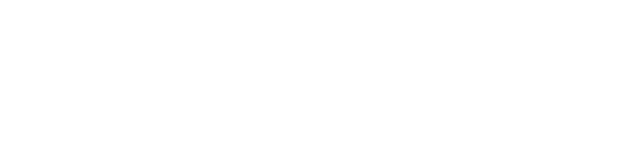
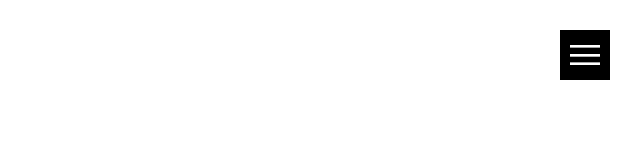
Before and after one commit to 2-daoni/profile-site, a plain HTML site: page index.html in a window 1280 px wide. Shown: the whole page, without its empty margins (640-1280 px from the left). Drawn offline with Linux system fonts and the light colour scheme.

Commit message:
토글바 제작

```diff
--- a/index.html
+++ b/index.html
@@ -8,7 +8,7 @@
   <title>Profile</title>
 </head>
 <body>
-  <div class="toggle"></div>
+  <div class="toggle" onclick="toggleMenu();"></div>
 
   <script src="script.js"></script>
 </body>
--- a/script.js
+++ b/script.js
@@ -0,0 +1,4 @@
+function toggleMenu() {
+  const menuToggle = document.querySelector('.toggle');
+  menuToggle.classList.toggle('active');
+}
--- a/style.css
+++ b/style.css
@@ -6,3 +6,24 @@
   box-sizing: border-box;
   font-family: 'Poppins', sans-serif;
 }
+
+/* -------------Toggle------------ */
+.toggle {
+  position: fixed;
+  top: 30px;
+  right: 30px;
+  width: 50px;
+  height: 50px;
+  background: #000 url(images/menu.png);
+  background-size: 30px;
+  background-position: center;
+  background-repeat: no-repeat;
+  cursor: pointer;
+}
+
+.toggle.active {
+  background: #000 url(images/close.png);
+  background-size: 25px;
+  background-position: center;
+  background-repeat: no-repeat;
+}
```
